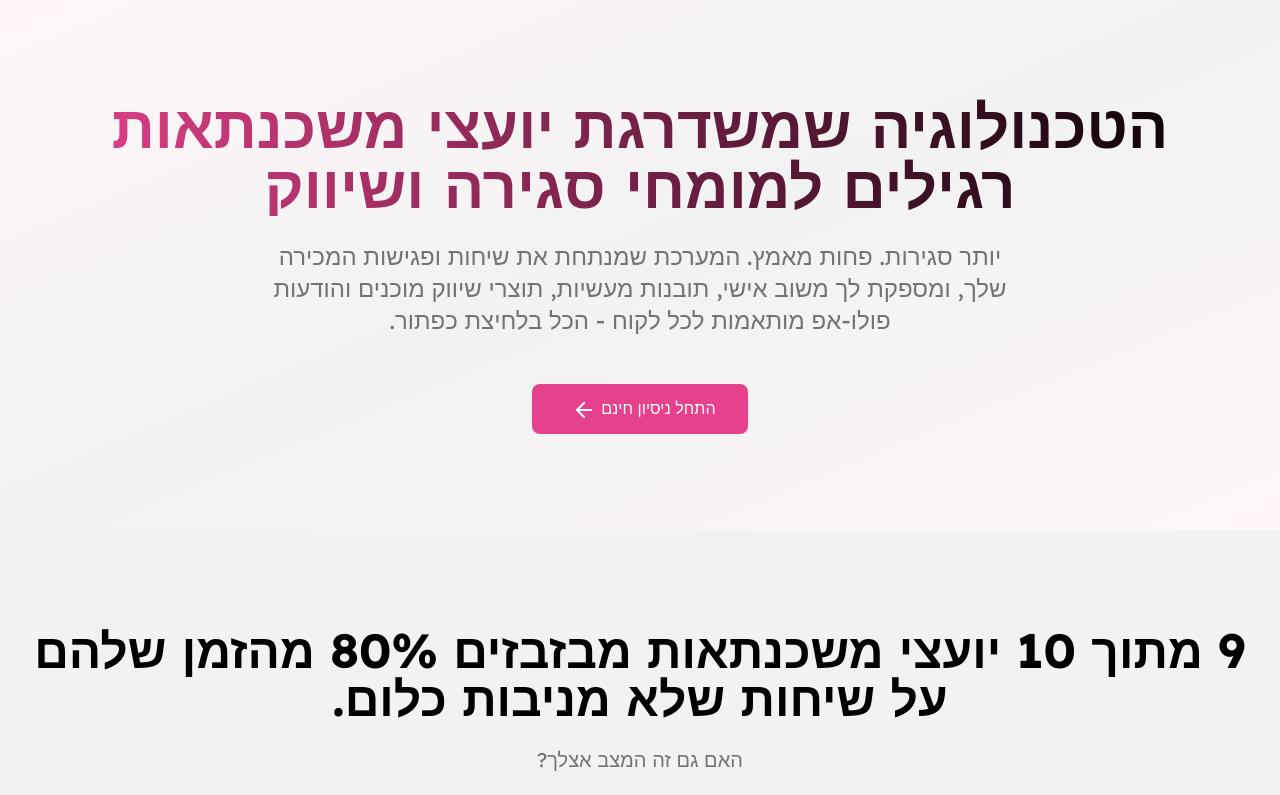
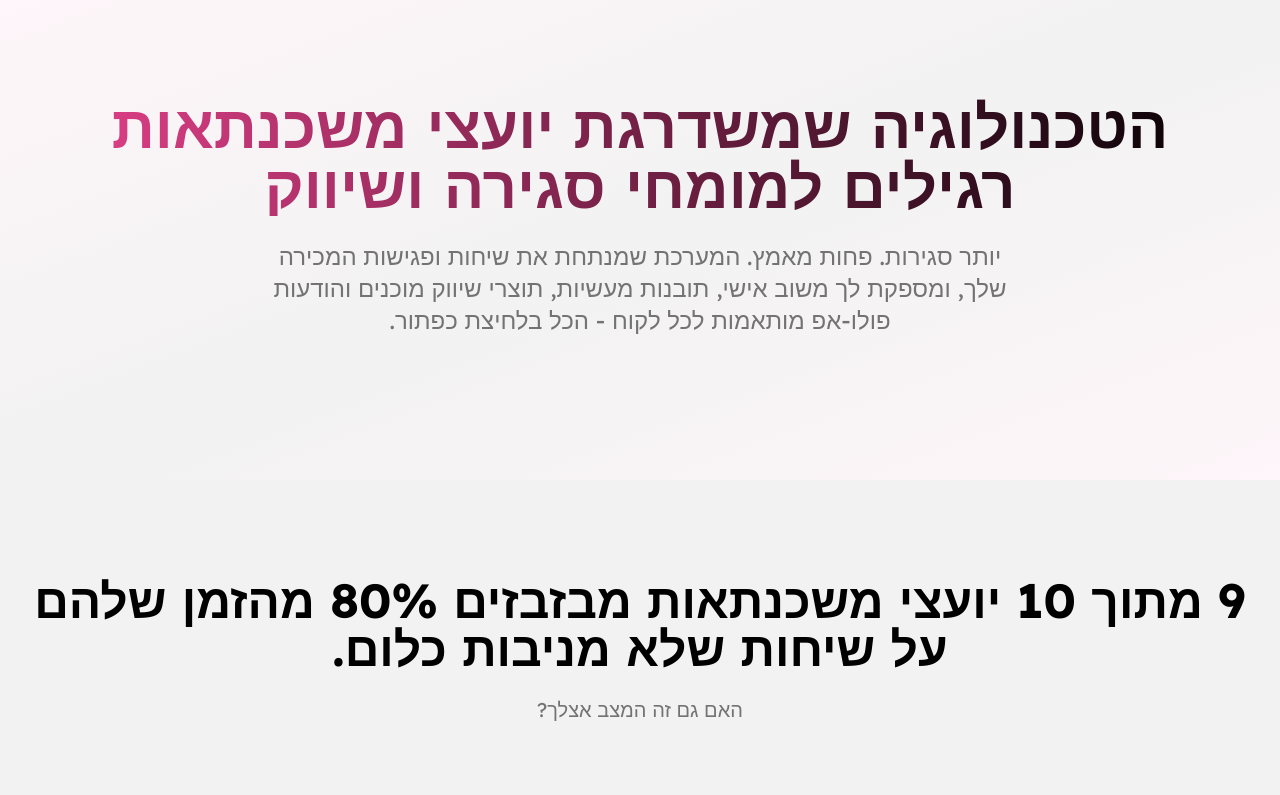
Before and after one commit to thepinkshark1/mortgage-ai-insights-generator, a React (Vite) app: page / in a window 1280 px wide. Shown: the top 795 px of the page. Built offline with nearby package versions, Linux system fonts and the light colour scheme.

Commit message:
Remove free trial button
Remove the "Start Free Trial" button from the initial view.

```diff
--- a/src/pages/Index.tsx
+++ b/src/pages/Index.tsx
@@ -21,13 +21,10 @@ export default function Index() {
           <p className="text-xl md:text-2xl text-muted-foreground max-w-3xl mx-auto mb-12">
             יותר סגירות. פחות מאמץ. המערכת שמנתחת את שיחות ופגישות המכירה שלך, ומספקת לך משוב אישי, תובנות מעשיות, תוצרי שיווק מוכנים והודעות פולו-אפ מותאמות לכל לקוח - הכל בלחיצת כפתור.
           </p>
-          <button className="button-primary">
-            התחל ניסיון חינם <ArrowLeft className="inline" />
-          </button>
         </div>
       </section>
 
-      {/* Problem Section */}
+      {/* Rest of the existing code remains the same... */}
       <section className="bg-muted section-padding">
         <div className="max-w-7xl mx-auto">
           <div className="text-center mb-16">
@@ -110,7 +107,7 @@ export default function Index() {
         </div>
       </section>
 
-      {/* Call to Action */}
+      {/* Last section (Call to Action) remains unchanged with button */}
       <section className="hero-gradient section-padding">
         <div className="max-w-3xl mx-auto text-center">
           <h2 className="text-3xl md:text-4xl font-bold mb-6">
@@ -128,7 +125,7 @@ export default function Index() {
         </div>
       </section>
 
-      {/* FAQ Section - Now at the bottom of the page */}
+      {/* FAQ Section */}
       <section className="section-padding bg-muted">
         <div className="max-w-3xl mx-auto">
           <h2 className="text-3xl md:text-4xl font-bold text-center mb-12">
```
